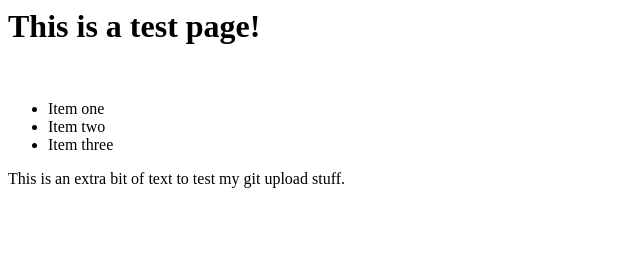
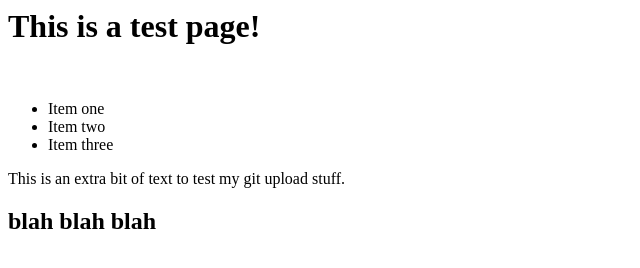
Before and after one commit to jcarnicus/PSchool-Class-2, a plain HTML site: page index.html in a window 1280 px wide. Shown: the whole page, without its empty margins (0-640 px from the left). Drawn offline with Linux system fonts and the light colour scheme.

Commit message:
testing branching

```diff
--- a/index.html
+++ b/index.html
@@ -14,7 +14,7 @@
   <p> This is an extra bit of text to test my git upload stuff. </p>
 </body>
 
-
+<h2> blah blah blah </h>
 
 
 
```
Also changed, not shown: NEW_FOLDER/temp.txt (added).
